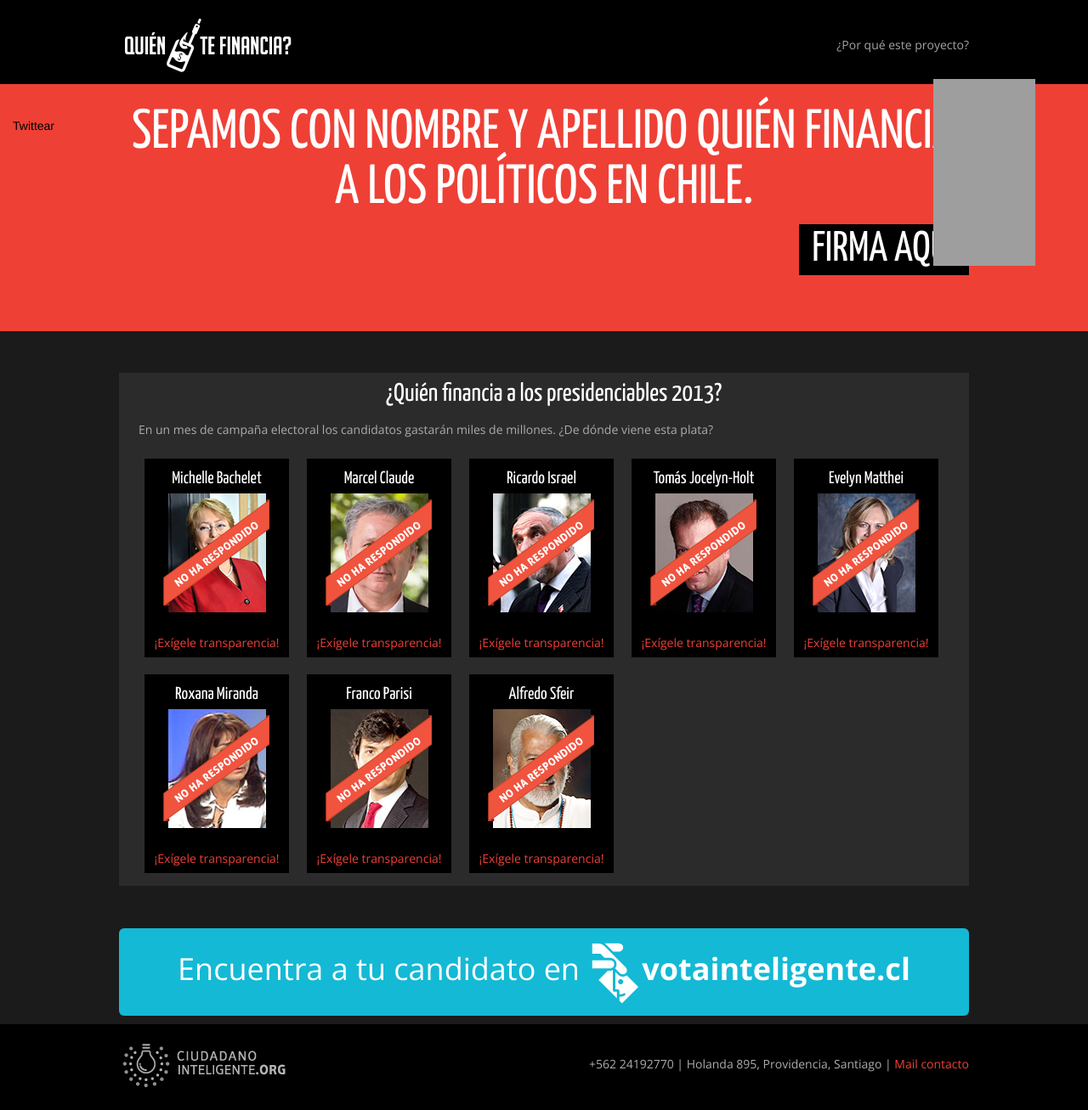
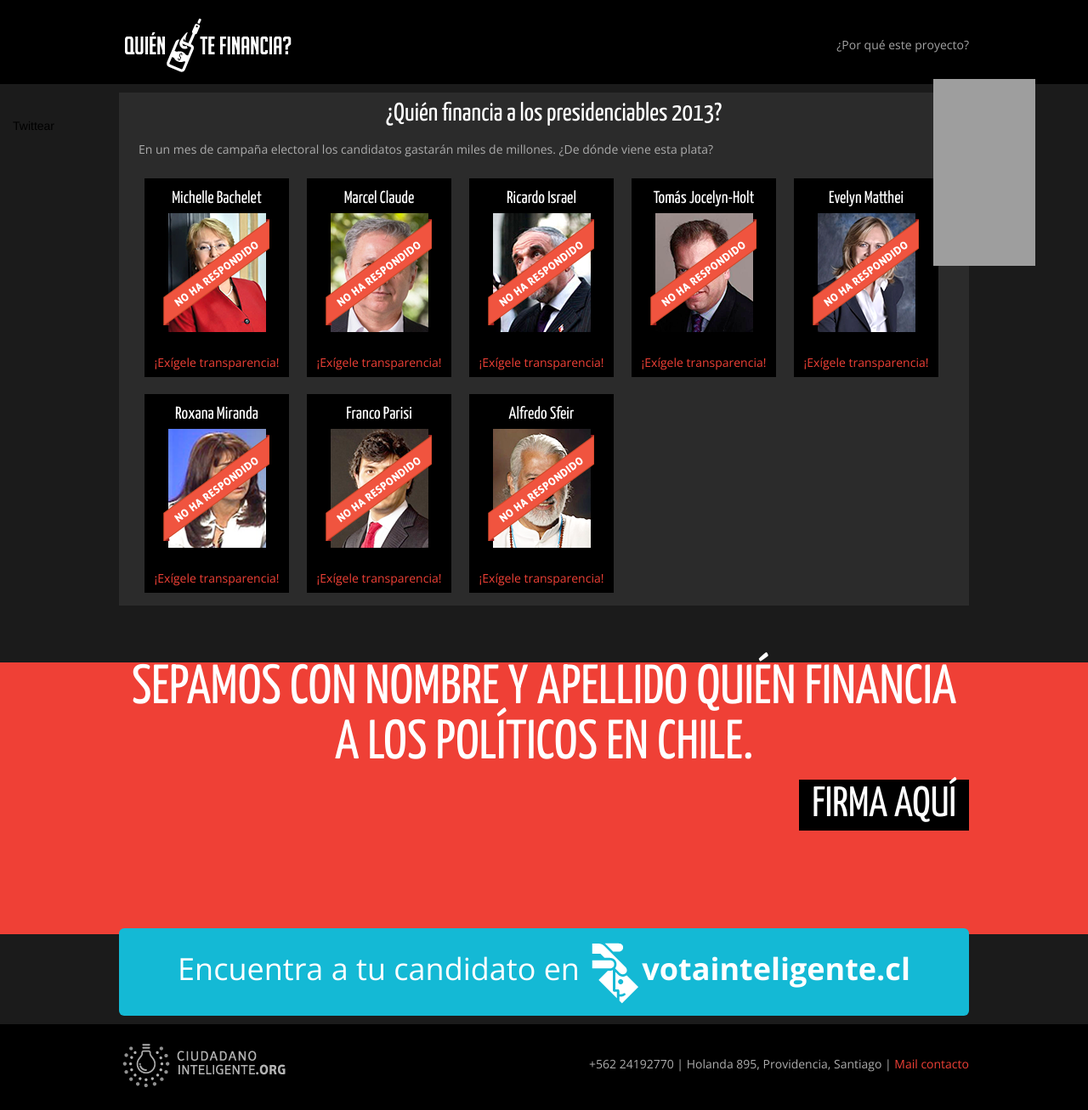
Before and after one commit to ciudadanointeligente/quien-te-financia, a Jekyll site: the page built from index.html, in a window 1280 px wide. Shown: the whole page at 85% size. Built offline with Jekyll 4.4.1, drawn with Linux system fonts in a browser that asks for light colours; nearby versions of some CDN libraries; Markdown is read by kramdown in place of the engine named in the settings; comment, search, counter and statistics services are not loaded; grey boxes are pictures that could not be loaded.

Commit message:
Cambio de posición sección firma el petitorio y estilo parlamentarios

```diff
--- a/_includes/ficha_home.html
+++ b/_includes/ficha_home.html
@@ -24,7 +24,7 @@
           {% else %}
            <a href="http://twitter.com/share" class="twitter-share-button" data-count="none" data-via="{{ site.twitter }}" data-text="Bien @{{ post.c_twitter}}, gracias por decirnos #QuienTeFinancia." ></a>
           {% endif %}
-      <br /> Comparte
+      <br /> <p class="felicitalos">¡Felicítalos!</p>
 
     {% endif %}
 
--- a/css/qtf.css
+++ b/css/qtf.css
@@ -2,6 +2,10 @@
 body.body-qtf{
 	background: #1B1B1B;
 	color: #ACACAC;
+}
+
+body.body-qtf .felicitalos {
+	color: #E4EC15;
 }
 
 .headTop{
@@ -96,7 +100,7 @@ body.body-qtf{
 	width: 100%;
 	position: absolute;
 	background: #ef4036;
-	top: 70px;
+	top: 780px;
 	z-index: -1;
 	left: 0;
 	height: 320px;
--- a/index.html
+++ b/index.html
@@ -17,7 +17,7 @@ title: "Quien te financia"
         });
     </script>
 
-{% include petition.html %}
+
 
 <section class="content home presidenciales">
 
@@ -55,6 +55,8 @@ title: "Quien te financia"
   </ul>
 </div>
 </section>
+
+{% include petition.html %}
 
 {% if (site.categories.senadores or site.categories.diputados) %}
 
@@ -98,6 +100,8 @@ title: "Quien te financia"
 </section>
 
 {% endif %}
+
+
       <a href="http://votainteligente.cl/" target="_blank">
         <div class="link-vota">
             Encuentra a tu candidato en <img src="{{ post.url }}/images/icono-votainteligente.png"><span>votainteligente.cl</span>
```
